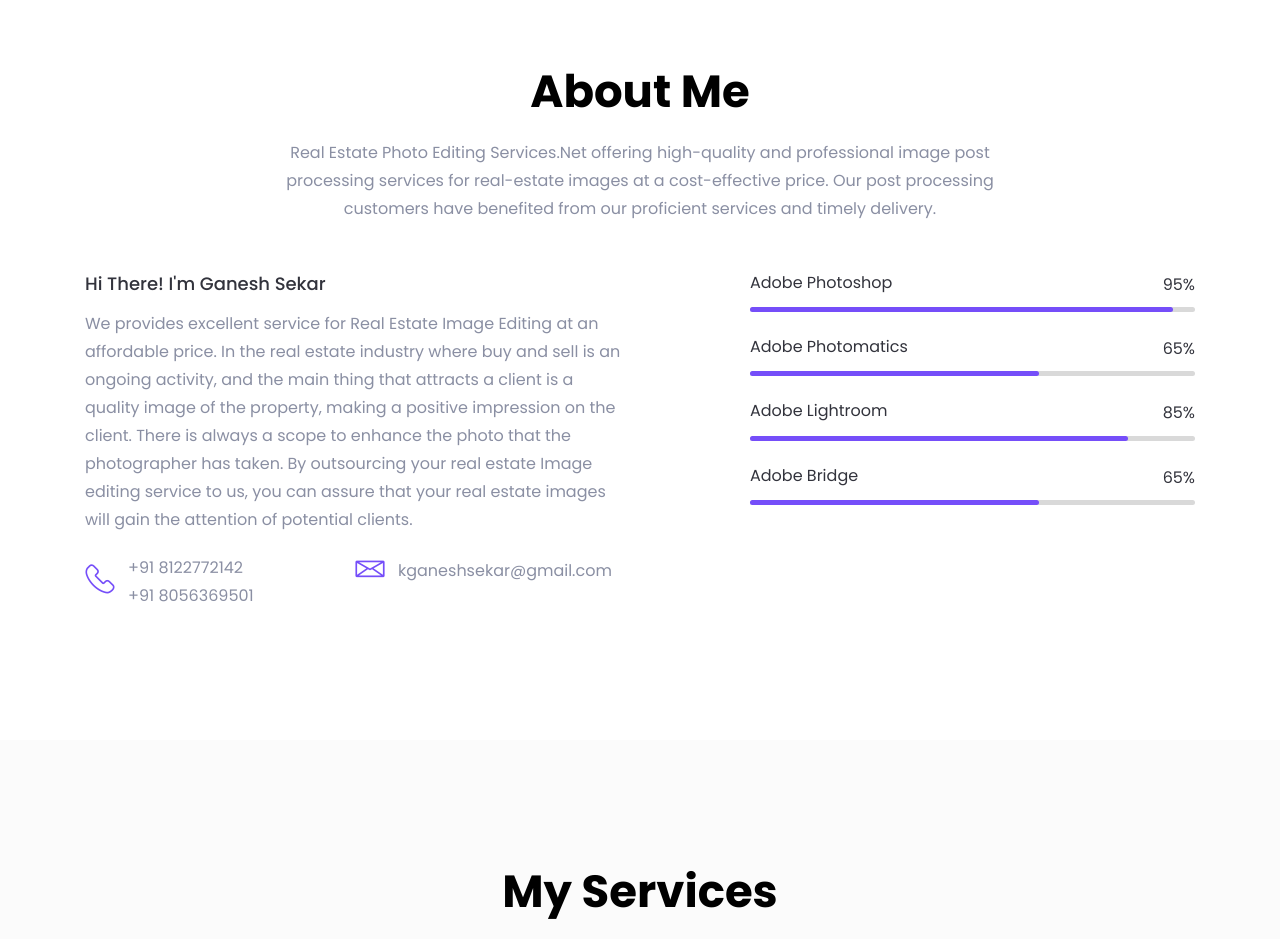
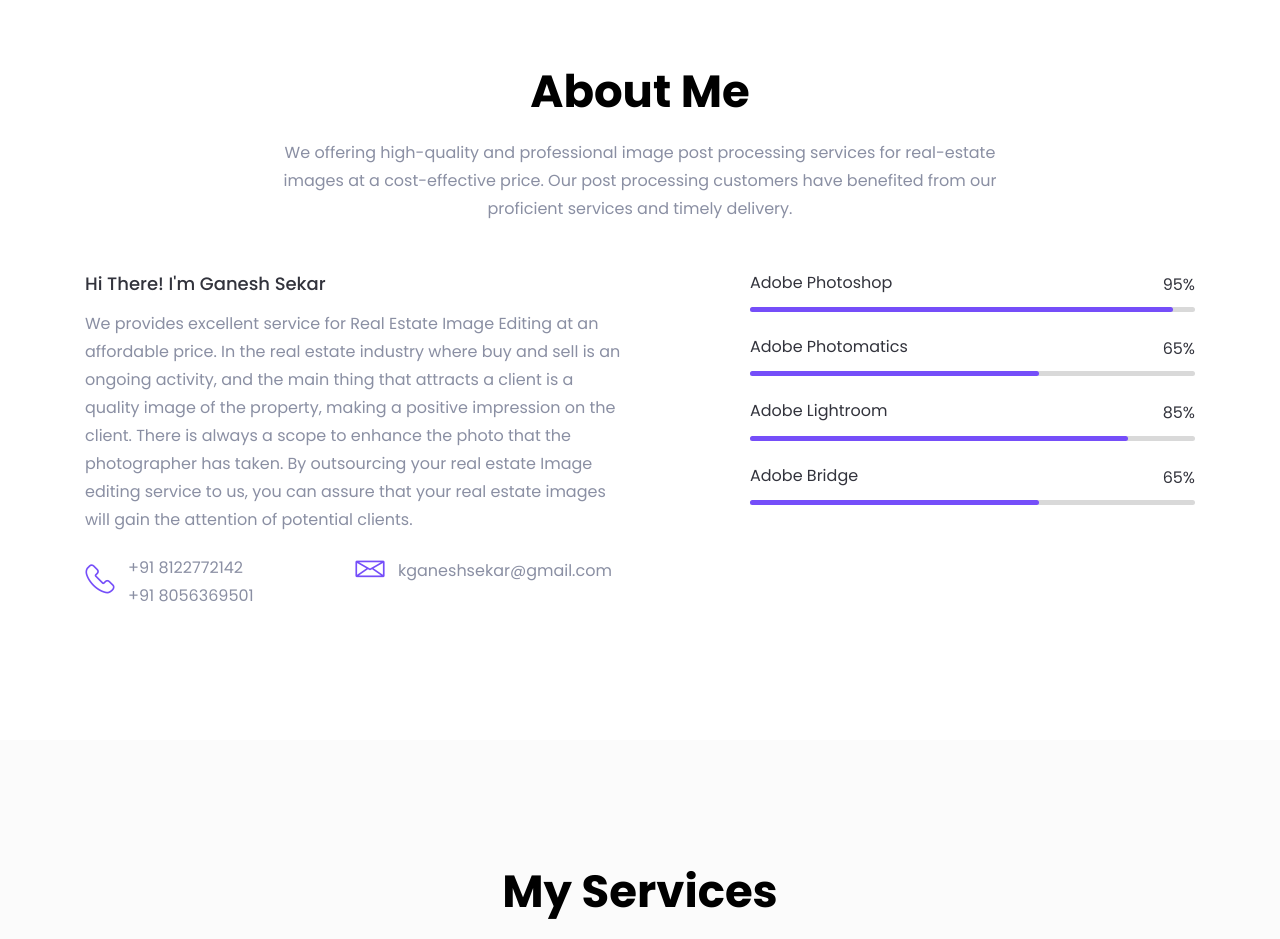
Before and after one commit to kganeshsekar/kganeshsekar.github.io, a plain HTML site: page index.html in a window 1280 px wide. Shown: the part 880-1819 px from the top of the page. Drawn offline with Linux system fonts and the light colour scheme; files whose address does not match are found by name.

Commit message:
Update index.html
about me section change

```diff
--- a/index.html
+++ b/index.html
@@ -169,7 +169,7 @@
                 <div class="col-lg-8">
                     <div class="section-title text-center">
                         <h2 class="title">About Me</h2>
-                        <p>Real Estate Photo Editing Services.Net offering high-quality and professional image post
+                        <p>We offering high-quality and professional image post
                             processing services for real-estate images at a cost-effective price. Our post processing
                             customers have benefited from our proficient services and timely delivery.</p>
                     </div> <!-- section title -->
```
